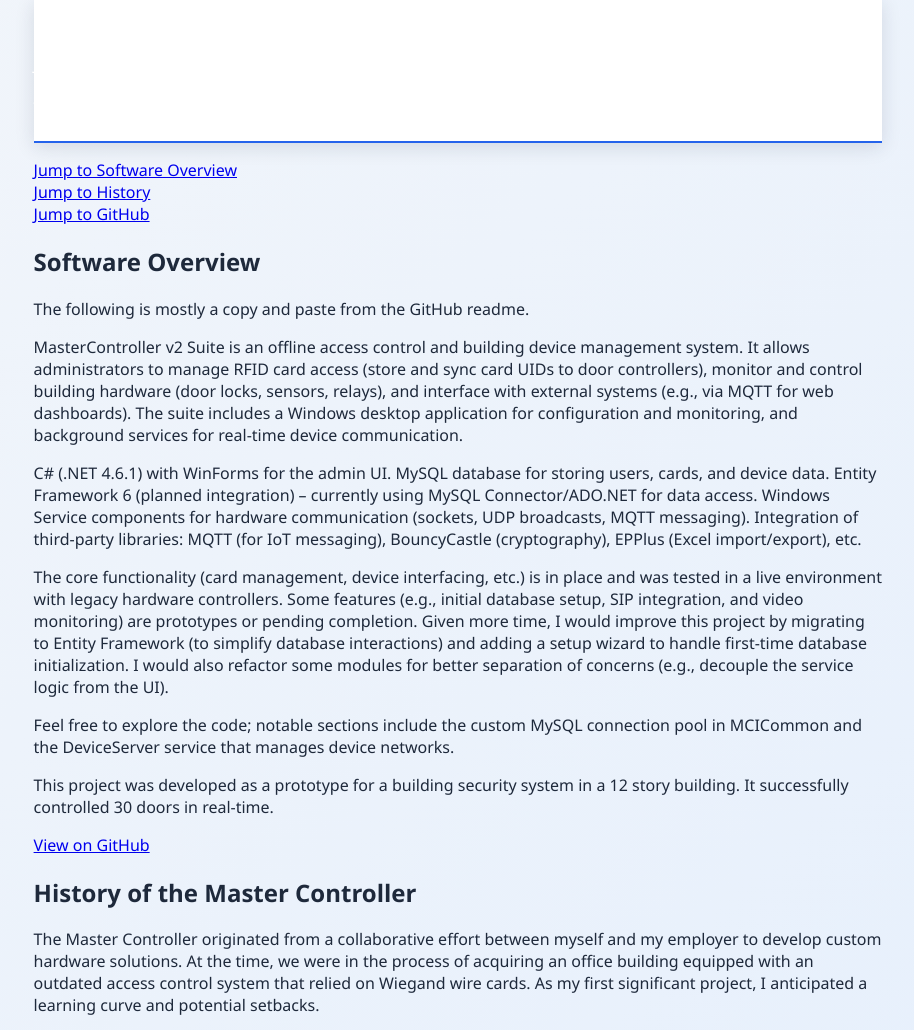
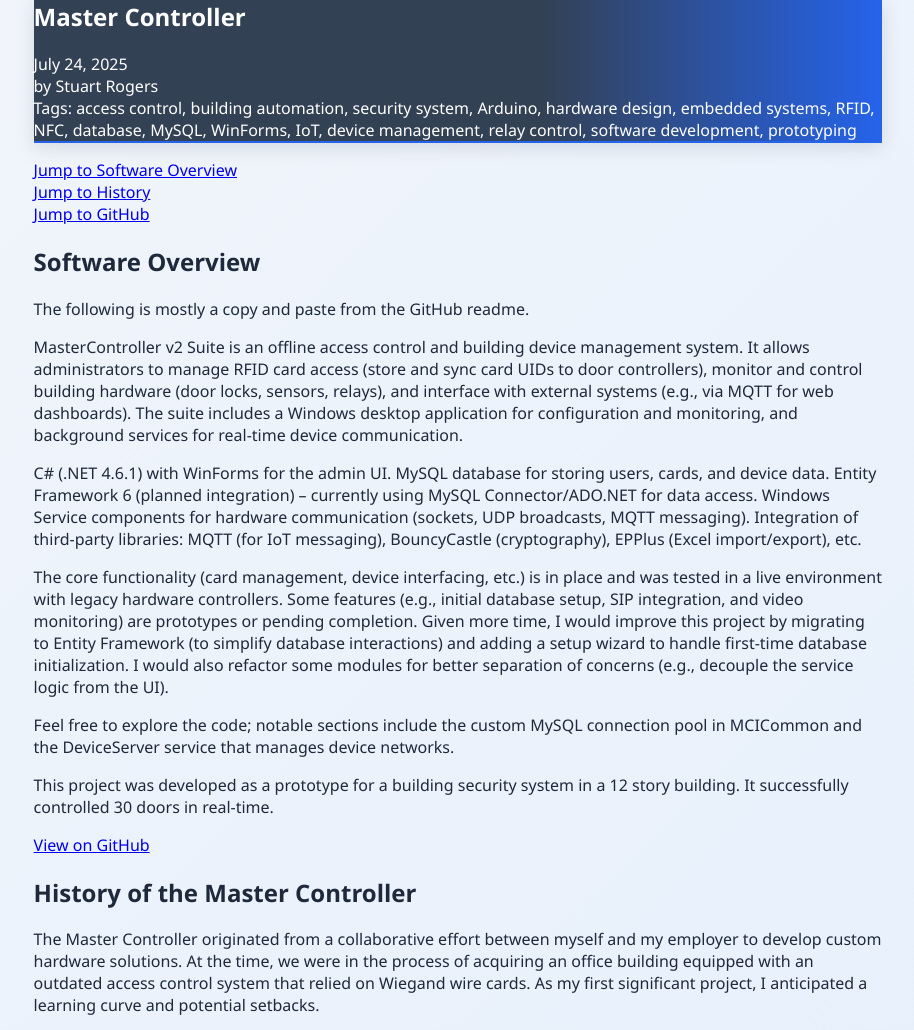
Before and after one commit to rogersstuart/atomicfrenzy-site, a Jekyll site: the page built from _projects/mastercontroller.md, in a window 1280 px wide and 1400 px high. Shown: the part 370-1400 px from the top of the window, without its empty margins (182-1096 px from the left). Built offline with Jekyll 4.4.1, drawn with Linux system fonts in a browser that asks for light colours; some of the changed text lies outside the part shown.

Commit message:
update css

```diff
--- a/assets/css/main.css
+++ b/assets/css/main.css
@@ -464,5 +464,4 @@
   position: sticky;
   top: 48px; /* Match your .header-bar height */
   z-index: 10;
-  background: #fff;
 }
```
Also changed, not shown: _projects/mastercontroller.md (+2 -0 lines).
